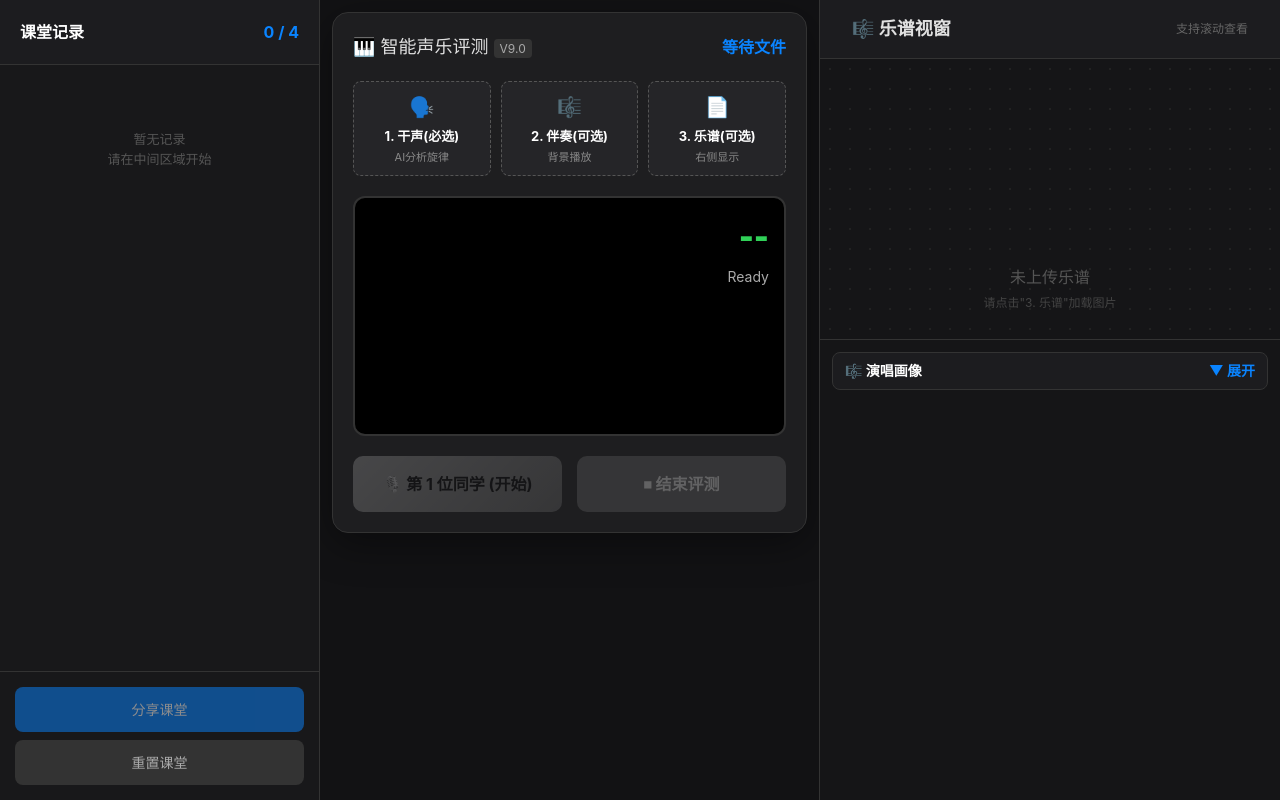
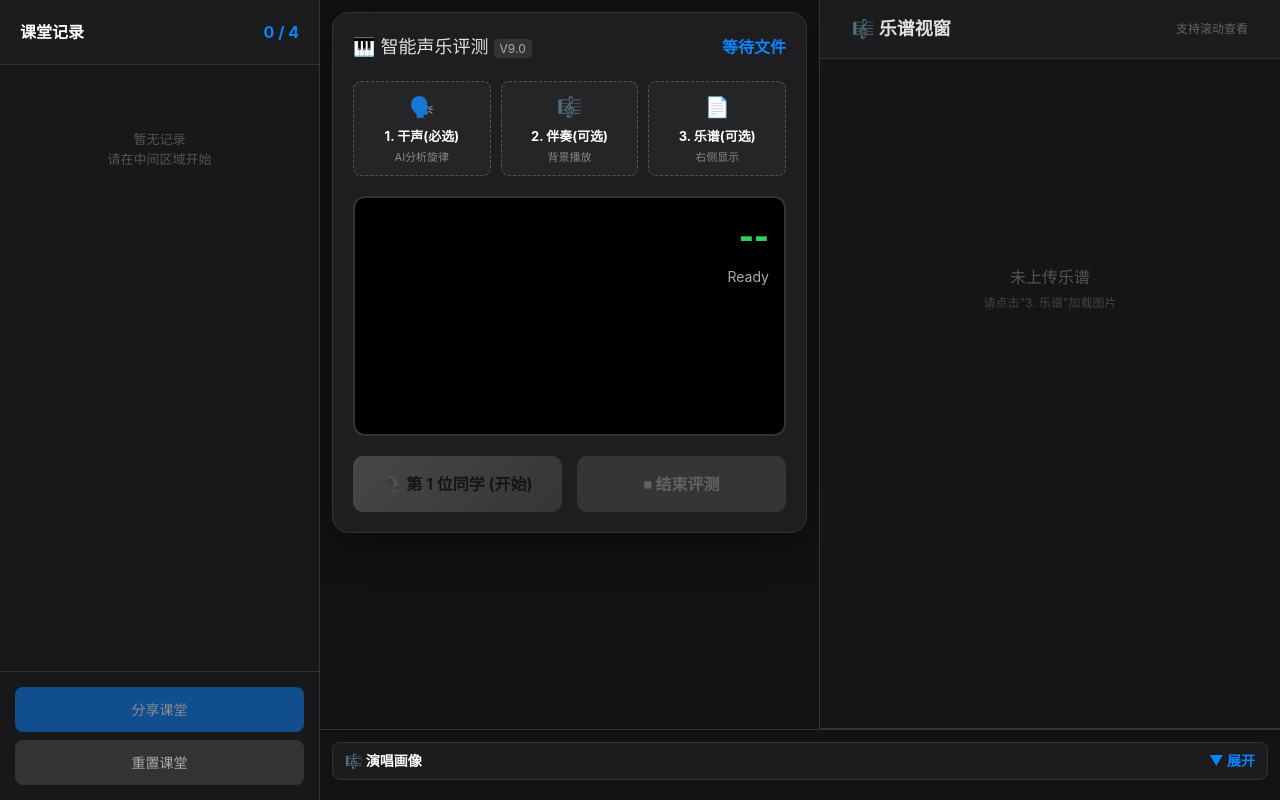
Before and after one commit to 125211182/-singsong, a Next.js app: page / in a window 1280 px wide. Built offline with nearby package versions, Linux system fonts and the light colour scheme.

Commit message:
feat: 桌面布局重构，乐谱视窗与测评区等高，演唱画像移到底部横跨
Coze-Commit-Type: user
Coze-User-ID: 670016595583172
Coze-Conversation-ID: 368156

```diff
--- a/src/app/page.tsx
+++ b/src/app/page.tsx
@@ -1972,8 +1972,12 @@ export default function Home() {
         </div>
       </div>
 
-      {/* 中间：主控台 */}
-      <div className="flex flex-1 flex-col items-center overflow-y-auto p-5 border-r border-[#333] md:p-3">
+      {/* 桌面端右侧整体：测评区 + 乐谱 + 演唱画像(垂直) */}
+      <div className="hidden md:flex flex-1 flex-col min-h-0">
+        {/* 上半水平行：测评区 + 乐谱视窗(等高) */}
+        <div className="flex flex-1 min-h-0">
+          {/* 中间：主控台（测评区） */}
+      <div className="flex flex-1 flex-col items-center overflow-y-auto min-h-0 p-5 border-r border-[#333] md:p-3">
         <div className="w-full max-w-[1200px] rounded-2xl bg-[#1e1e20] p-5 shadow-[0_10px_40px_rgba(0,0,0,0.4)] border border-[#333]">
           <h2 className="mb-5 flex items-center justify-between text-lg">
             <span>🎹 智能声乐评测 <span style={{ fontSize: '12px', background: '#333', padding: '2px 6px', borderRadius: '4px', color: '#aaa' }}>V9.0</span></span>
@@ -2060,10 +2064,10 @@ export default function Home() {
         </div>
       </div>
 
-      {/* 桌面端右侧：乐谱视窗 + 演唱画像（垂直布局） */}
-      <div className="hidden md:flex h-full w-[460px] shrink-0 flex-col bg-[#151517]">
+          {/* 右侧：乐谱视窗(等高) */}
+          <div className="w-[460px] shrink-0 flex flex-col bg-[#151517]">
         {/* 上半部分：乐谱视窗 */}
-        <div className="h-[340px] shrink-0 flex flex-col border-b border-[#333]">
+        <div className="flex-1 flex flex-col border-b border-[#333]">
           <div className="border-b border-[#333] bg-[#1c1c1f] px-8 py-[15px] flex items-center justify-between">
             <span className="font-bold text-lg">🎼 乐谱视窗</span>
             <span className="text-[12px] text-[#666]">支持滚动查看</span>
@@ -2079,8 +2083,10 @@ export default function Home() {
             )}
           </div>
         </div>
-        {/* 下半部分：演唱画像（可折叠） */}
-        <div className="flex flex-col p-3 min-h-0">
+          </div>
+        </div>
+        {/* 下半部分：演唱画像（折叠，横跨测评区+乐谱） */}
+        <div className="shrink-0 flex flex-col border-t border-[#333] p-3">
           <button
             onClick={() => setPortraitExpanded(v => !v)}
             className="flex items-center justify-between mb-2 rounded-lg bg-[#1c1c1f] border border-[#333] px-3 py-2 text-sm font-bold text-white cursor-pointer hover:bg-[#242427] transition-colors"
```
Also changed, not shown: assets/截屏2026-10-08 20.38.56.png (added), 1 other file (tests, documents, lock files or other folders).
